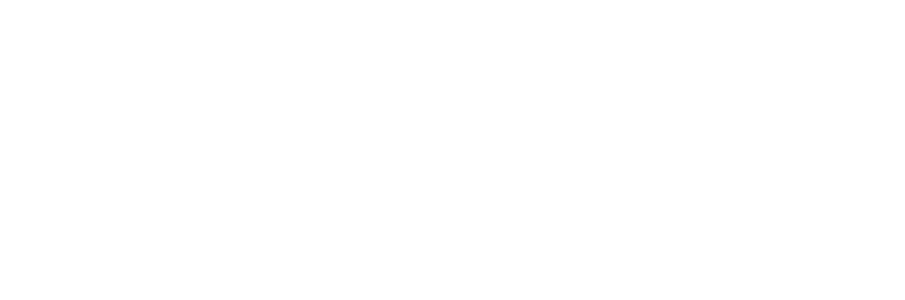
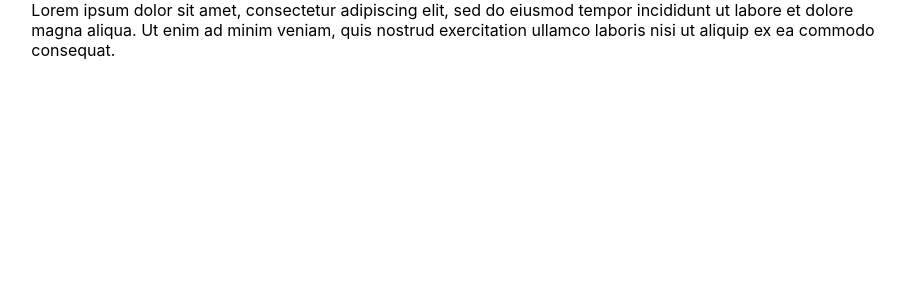
Before and after one commit to orenkole/material-ui-sistilli, a React (Create React App) app: page / in a window 1280 px wide. Shown: the top 300 px of the page, without its empty margins (182-1087 px from the left). Built offline with nearby package versions, Linux system fonts and the light colour scheme.

Commit message:
2. Actually coding a UX desing: make layout

```diff
--- a/src/App.js
+++ b/src/App.js
@@ -1,7 +1,25 @@
+import React from "react";
+import Grid from "@material-ui/core/Grid";
+
 function App() {
   return (
     <div className="App">
-
+      <Grid cointainer direction="column">
+        {/* Header */}
+        <Grid item>
+        </Grid>
+        {/* Content */}
+        <Grid item container>
+          {/* Space left */}
+          <Grid xs={0} sm={2} />
+          {/* Actual content */}
+          <Grid sm={8}>
+            Lorem ipsum dolor sit amet, consectetur adipiscing elit, sed do eiusmod tempor incididunt ut labore et dolore magna aliqua. Ut enim ad minim veniam, quis nostrud exercitation ullamco laboris nisi ut aliquip ex ea commodo consequat.
+          </Grid>
+          {/* Space right */}
+          <Grid xs={0} sm={2} />
+        </Grid>
+      </Grid>
     </div>
   );
 }
```
